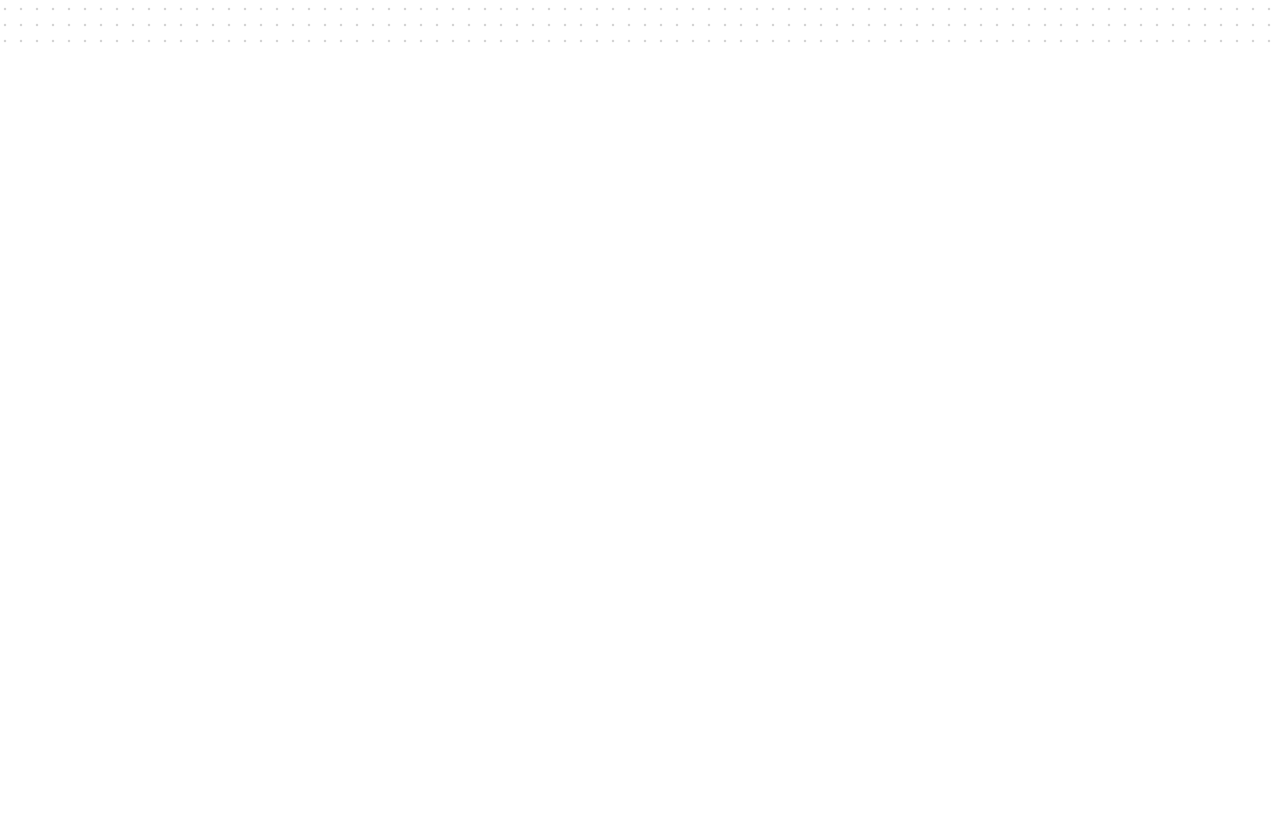
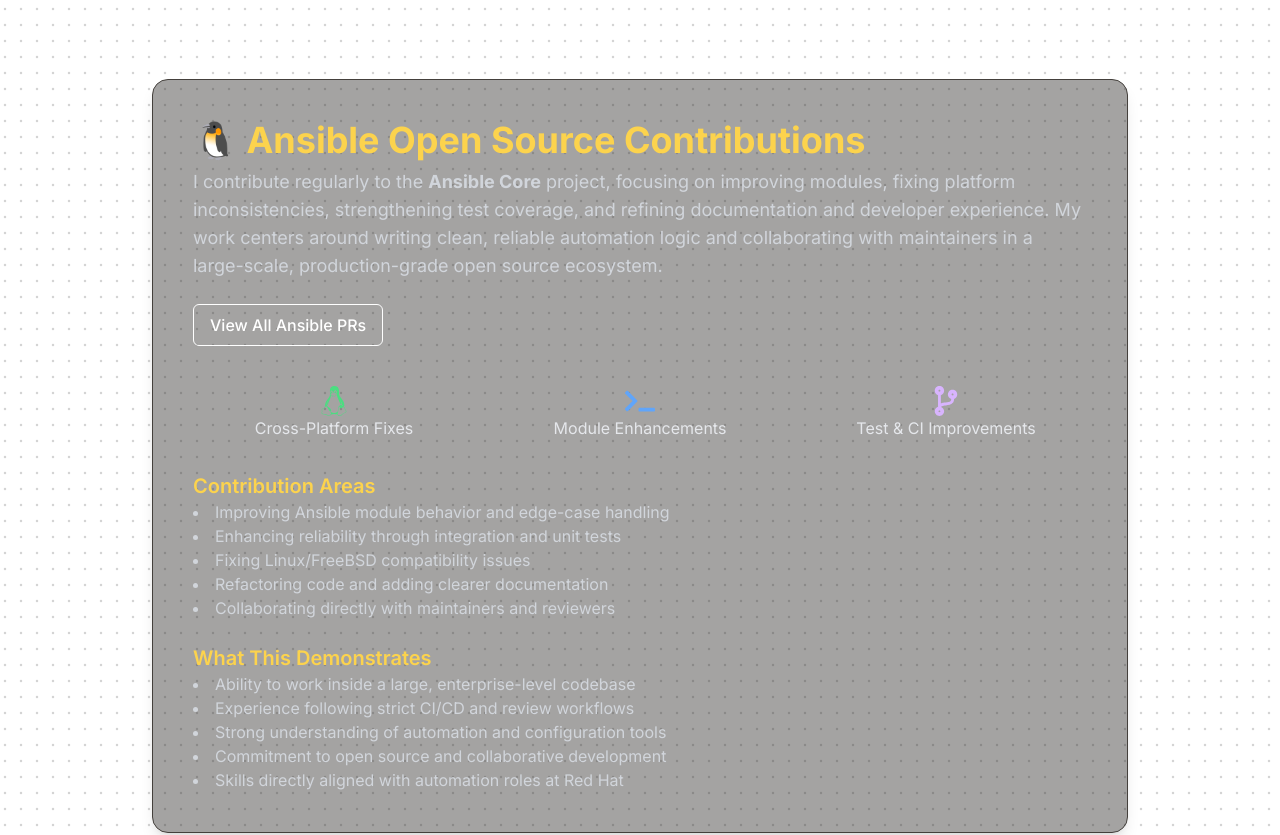
Before and after one commit to Jkhall81/React-Portfolio, a Next.js app: page /projects in a window 1280 px wide. Shown: the part 5100-5935 px from the top of the page. Before the commit the page ends 5147 px from the top, so only its background shows below. Built offline with nearby package versions, Linux system fonts and the light colour scheme.

Commit message:
added ansible project card.

```diff
--- a/components/UseClient/ProjectsUseClient.tsx
+++ b/components/UseClient/ProjectsUseClient.tsx
@@ -7,6 +7,7 @@
 import { ThreatDetectorProject } from "../projects/ThreatDetectorProject";
 import { FloatingSocialCard } from "../projects/FloatingSocialCard";
 import { NVMPerlProject } from "../projects/NVMPerlProject";
+import { AnsibleOpenSource } from "../projects/AnsibleOpenSource";
 
 export const ProjectsUseClient = () => {
   usePageSetup();
@@ -23,6 +24,7 @@
         <TauriListToolProject />
         <ThreatDetectorProject />
         <NVMPerlProject />
+        <AnsibleOpenSource />
       </div>
     </HeroHighlight>
   );
--- /dev/null
+++ b/components/projects/AnsibleOpenSource.tsx
@@ -0,0 +1,95 @@
+"use client";
+
+import Link from "next/link";
+import { motion } from "framer-motion";
+import { fadeIn } from "@/utils/fadein";
+import { FaLinux, FaTerminal, FaCodeBranch } from "react-icons/fa";
+
+export const AnsibleOpenSource = () => {
+  return (
+    <motion.div
+      variants={fadeIn("up", 0.3)}
+      initial="hidden"
+      whileInView="show"
+      viewport={{ once: true, amount: 0.2 }}
+      className="w-full max-w-5xl px-6 py-16 mx-auto"
+    >
+      <div className="bg-stone-900/40 border border-stone-700 rounded-2xl shadow-lg p-6 md:p-10 text-white">
+        {/* Title */}
+        <h2 className="text-4xl font-bold text-amber-300 mb-2">
+          🐧 Ansible Open Source Contributions
+        </h2>
+
+        <p className="text-lg text-gray-300 mb-6">
+          I contribute regularly to the <strong>Ansible Core</strong> project,
+          focusing on improving modules, fixing platform inconsistencies,
+          strengthening test coverage, and refining documentation and developer
+          experience. My work centers around writing clean, reliable automation
+          logic and collaborating with maintainers in a large-scale,
+          production-grade open source ecosystem.
+        </p>
+
+        {/* GitHub Link */}
+        <div className="flex flex-wrap gap-4 mb-10">
+          <Link
+            href="https://github.com/ansible/ansible/pulls?q=is%3Apr+author%3Ajkhall81+"
+            target="_blank"
+            className="px-4 py-2 rounded-md border border-white text-white hover:bg-white hover:text-black transition font-medium"
+          >
+            View All Ansible PRs
+          </Link>
+        </div>
+
+        {/* Icons */}
+        <div className="grid grid-cols-3 sm:grid-cols-3 gap-6 text-center text-gray-200 mb-8">
+          <div className="flex flex-col items-center">
+            <FaLinux size={30} className="text-green-400" />
+            Cross-Platform Fixes
+          </div>
+
+          <div className="flex flex-col items-center">
+            <FaTerminal size={30} className="text-blue-400" />
+            Module Enhancements
+          </div>
+
+          <div className="flex flex-col items-center">
+            <FaCodeBranch size={30} className="text-purple-300" />
+            Test & CI Improvements
+          </div>
+        </div>
+
+        {/* Highlights */}
+        <div className="space-y-6">
+          <div>
+            <h3 className="text-xl font-semibold text-amber-300">
+              Contribution Areas
+            </h3>
+
+            <ul className="list-disc list-inside text-gray-300">
+              <li>Improving Ansible module behavior and edge-case handling</li>
+              <li>Enhancing reliability through integration and unit tests</li>
+              <li>Fixing Linux/FreeBSD compatibility issues</li>
+              <li>Refactoring code and adding clearer documentation</li>
+              <li>Collaborating directly with maintainers and reviewers</li>
+            </ul>
+          </div>
+
+          <div>
+            <h3 className="text-xl font-semibold text-amber-300">
+              What This Demonstrates
+            </h3>
+            <ul className="list-disc list-inside text-gray-300">
+              <li>Ability to work inside a large, enterprise-level codebase</li>
+              <li>Experience following strict CI/CD and review workflows</li>
+              <li>
+                Strong understanding of automation and configuration tools
+              </li>
+              <li>Commitment to open source and collaborative development</li>
+              <li>Skills directly aligned with automation roles at Red Hat</li>
+            </ul>
+          </div>
+        </div>
+      </div>
+    </motion.div>
+  );
+};
```
